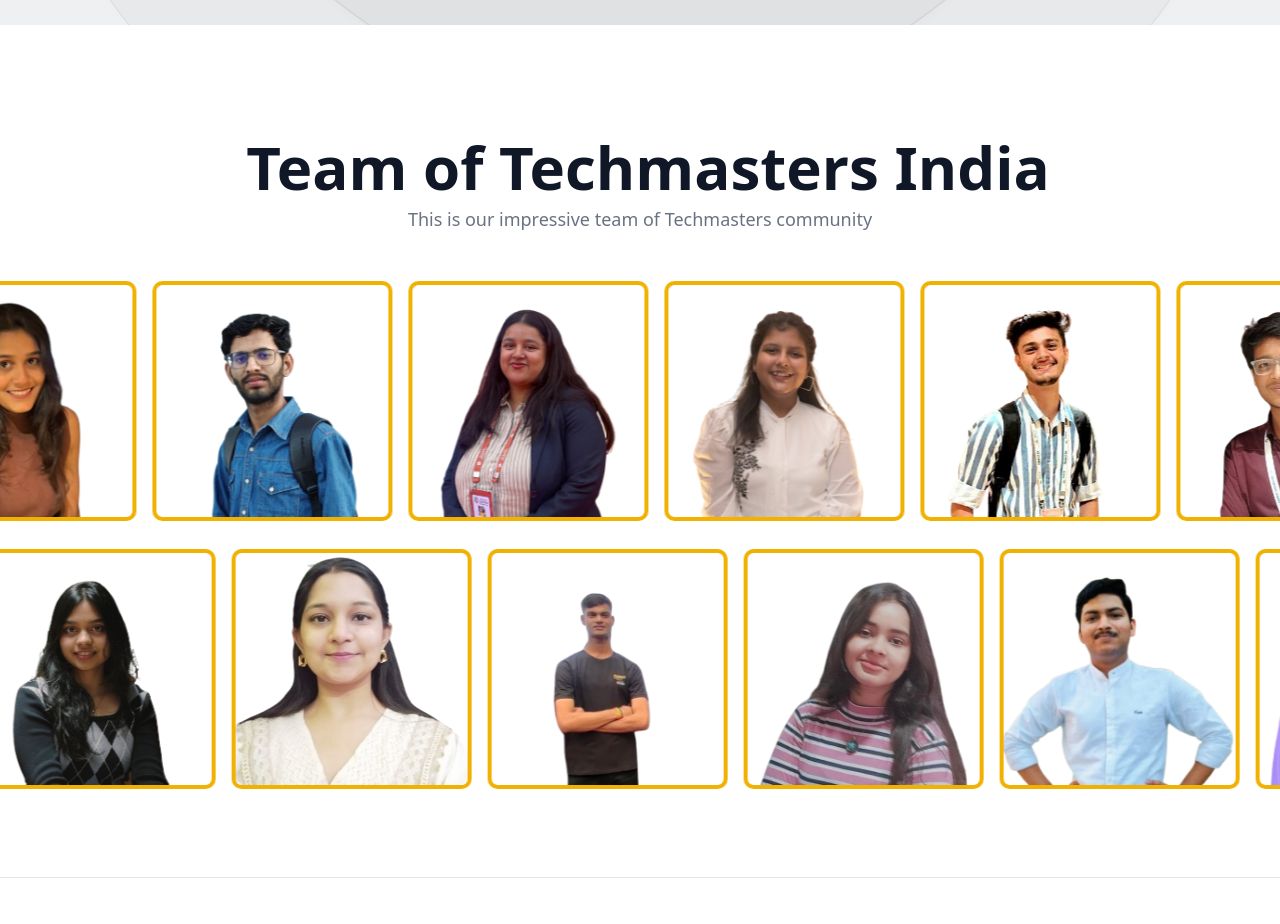
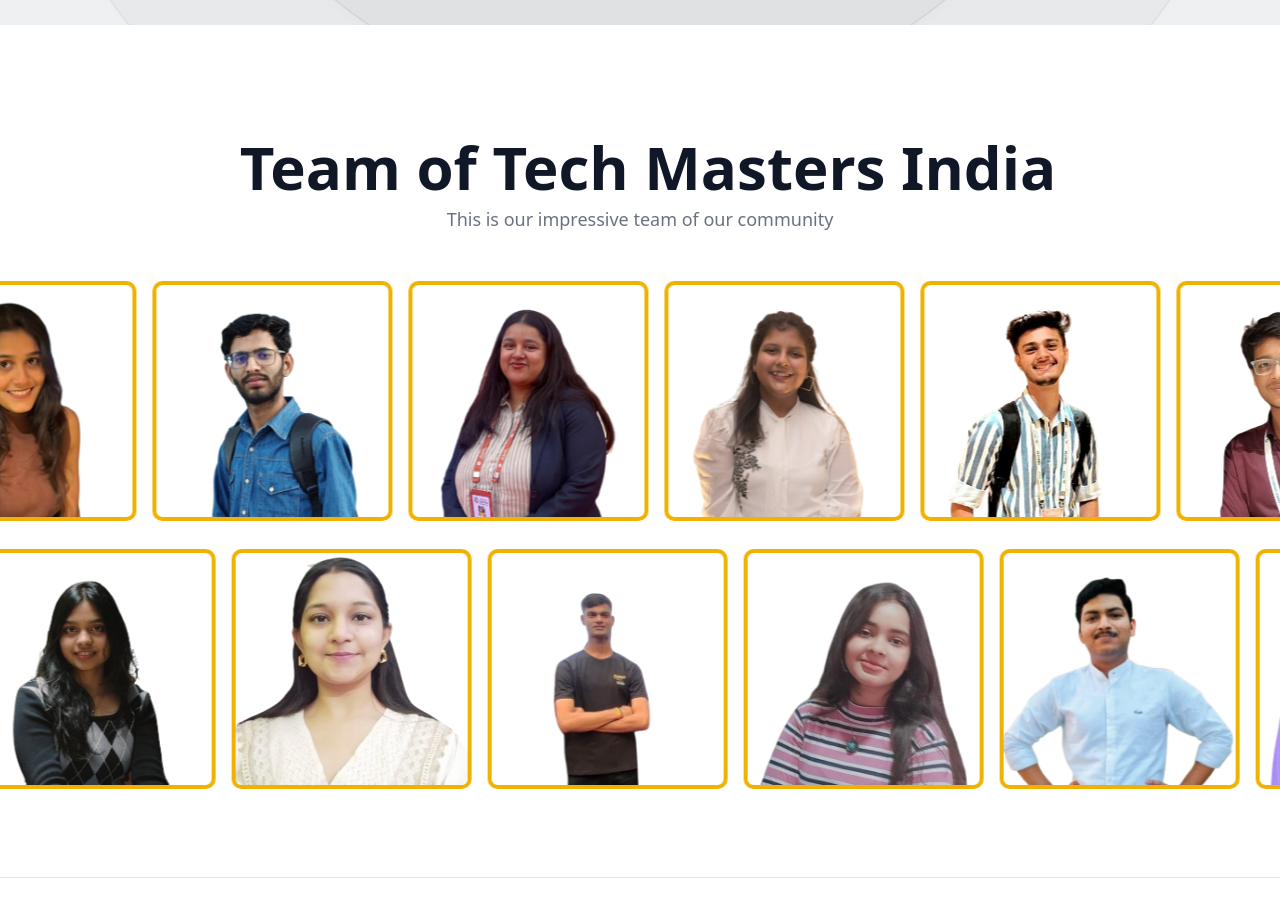
Before and after one commit to advay77/techmasters, a Next.js app: page / in a window 1280 px wide. Shown: the part 3598-4522 px from the top of the page. Built offline with nearby package versions, Linux system fonts and the light colour scheme; grey boxes are pictures that could not be loaded.

Commit message:
feat: minor changes

```diff
--- a/components/home/team.tsx
+++ b/components/home/team.tsx
@@ -135,12 +135,12 @@
     <div className="py-20 flex flex-col justify-center items-center">
       <div className="mt-8">
       <h3 className="text-[26px] smmin:text-[26px] sm:text-[26px] md:text-6xl font-bold text-gray-900 max-w-7xl pl-4 mx-auto">
-      Team of Techmasters India
+      Team of Tech Masters India
         </h3>
       </div>
       <div className="mt-2">
         <p className="text-gray-500 text-lg text-center">
-          This is our impressive team of Techmasters community
+          This is our impressive team of our community
         </p>
       </div>
       <div className="mt-10">
```
